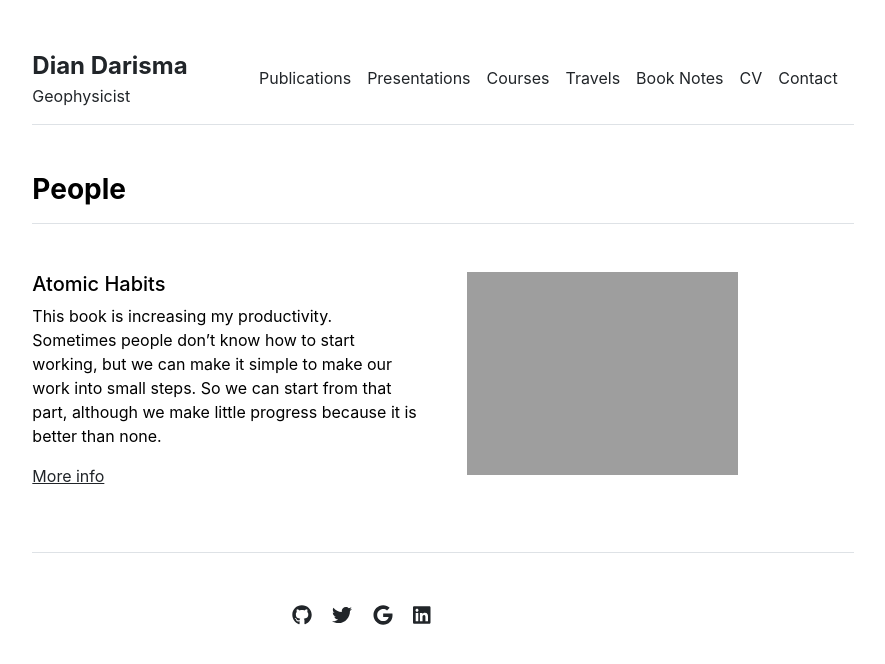
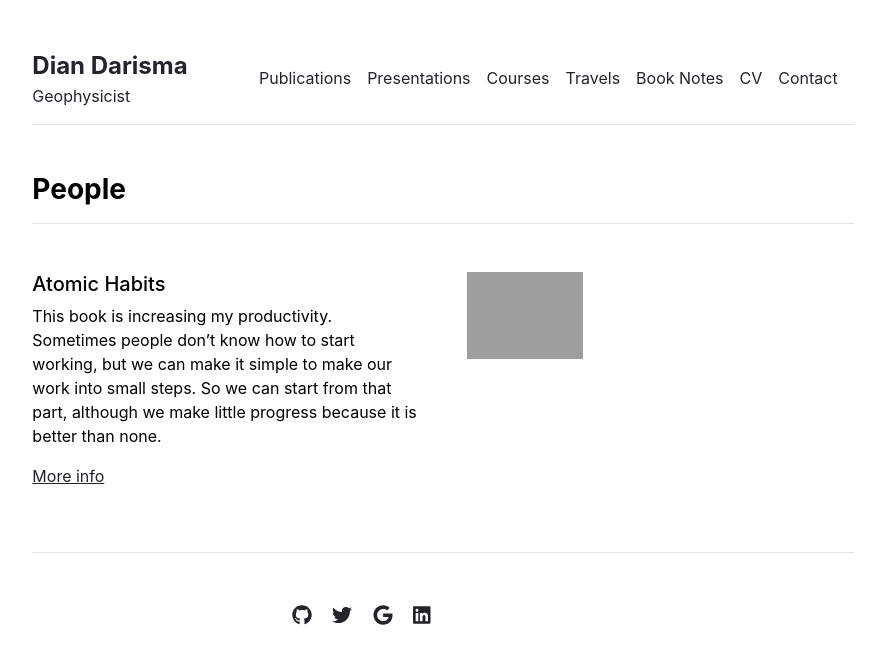
Before and after one commit to diandarisma/diandarisma.github.io, a Jekyll site: the page built from booknotes.md, in a window 1280 px wide. Shown: the top 664 px of the page, without its empty margins (197-1082 px from the left). Built offline with Jekyll 4.4.1, drawn with Linux system fonts in a browser that asks for light colours.

Commit message:
Update booknotes.html

```diff
--- a/_layouts/booknotes.html
+++ b/_layouts/booknotes.html
@@ -13,7 +13,7 @@
     <p><a href="{{ site.github.url }}/booknotes/{{ book.url }}">More info</a></p>
   </div>
   <div class="col-md-6">
-    <img src="{{ site.github.url }}/{{ book.image }}" alt="Contact" width="70%">
+    <img src="{{ site.github.url }}/{{ book.image }}" alt="Contact" width="30%">
   </div>
 </div>
 {% endfor %}
```
